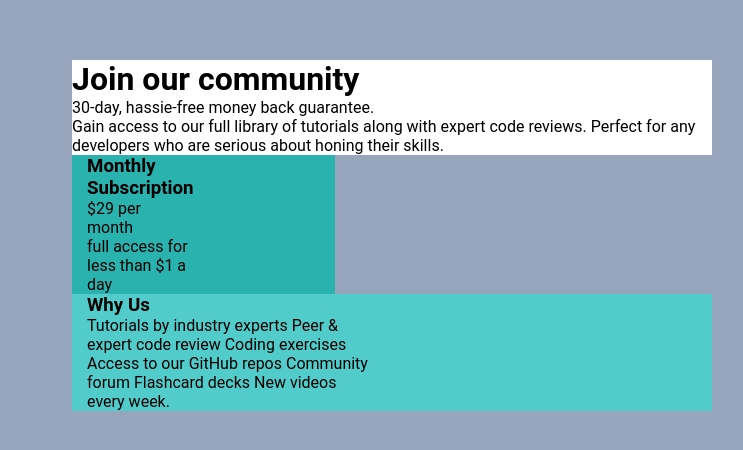
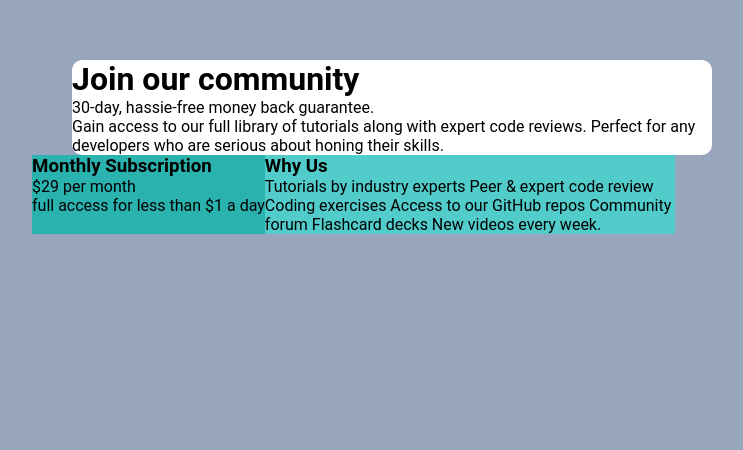
Before and after one commit to otaviojneto/single-price-grid-component, a website: page index.html in a window 1280 px wide. Shown: the part 140-590 px from the top of the page, without its empty margins (248-991 px from the left). Drawn offline with Linux system fonts and the light colour scheme.

Commit message:
editando single-price

```diff
--- a/index.html
+++ b/index.html
@@ -14,38 +14,38 @@
         />
     </head>
     <body class="wall">
-        <div class="col-12 col-md-6 card">
-            <div class="row">
+        <div class="white"></div>
+        <div class="aqua">
+            <div class="box1"></div>
+            <div class="box2"></div>
+        </div>
+
         <div class="single">
             <h1>Join our community</h1>
             <p>30-day, hassie-free money back guarantee.</p>
 
             <p>
-                        Gain access to our full library of tutorials along with
-                        expert code reviews. Perfect for any developers who are
-                        serious about honing their skills.
+                Gain access to our full library of tutorials along with expert
+                code reviews. Perfect for any developers who are serious about
+                honing their skills.
             </p>
         </div>
+
+        <div class="row card">
             <div class="information">
-                    <div class="col-12 col-md-6">
                 <h3>Monthly Subscription</h3>
                 <p>$29 per month</p>
                 <p>full access for less than $1 a day</p>
                 <a href="#"></a>
             </div>
-                </div>
 
             <div class="why-us">
-                    <div class="col-12 col-md-6">
                 <h3>Why Us</h3>
                 <p>
-                            Tutorials by industry experts Peer & expert code
-                            review Coding exercises Access to our GitHub repos
-                            Community forum Flashcard decks New videos every
-                            week.
+                    Tutorials by industry experts Peer & expert code review
+                    Coding exercises Access to our GitHub repos Community forum
+                    Flashcard decks New videos every week.
                 </p>
-                    </div>
-                </div>
             </div>
         </div>
     </body>
--- a/scss/components/card.scss
+++ b/scss/components/card.scss
@@ -3,22 +3,27 @@
 }
 
 .card {
-    display: block;
-    margin: 200px auto;
+     margin: 0px 180px 0px 280px;
     border-radius: 10px;
 }
 
 .single {
     background-color: white;
+    display: block;
+    margin: 200px auto 0px;
+    width: 50%;
+    border-radius: 10px;
+
 }
 
 .information {
     background-color: $cyan;
-    display: flex;
+    max-width: 50%;
 }
 
 .why-us {
     background-color: $green;
-    display: flex;
+    max-width: 50%;
+
 
 }
```
Also changed, not shown: public/css/styles.css. Lines whose indentation alone changed are shown as unchanged.
